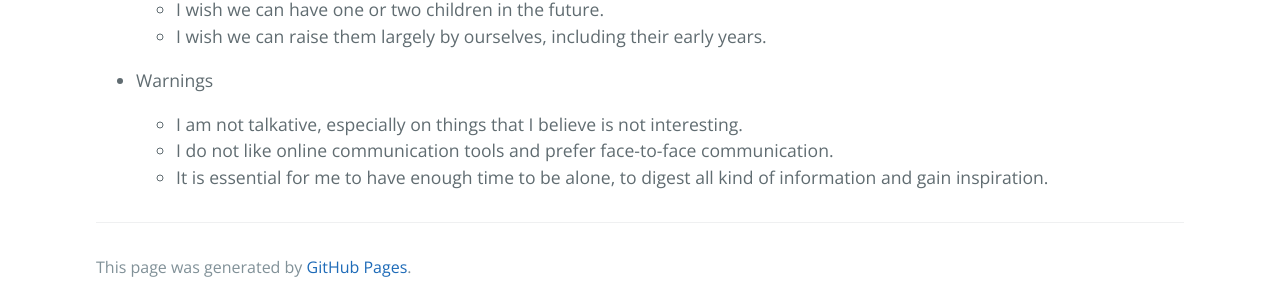
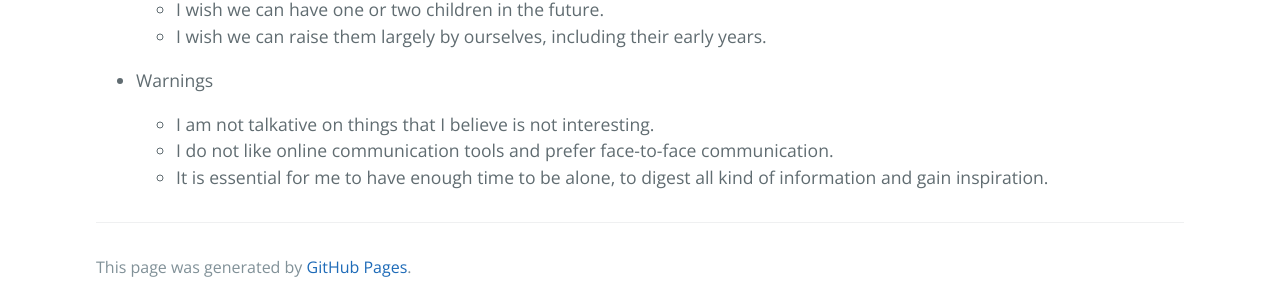
Before and after one commit to ZhimingZhou/zhimingzhou.github.io, a Jekyll site: the page built from _posts/2021-10-11-Prospective-Spouse.md, in a window 1280 px wide. Shown: the part 923-1230 px from the top of the page. Built offline with Jekyll 4.4.1, drawn with Linux system fonts in a browser that asks for light colours; comment, search, counter and statistics services are not loaded.

Commit message:
Update 2021-10-11-Prospective-Spouse.md

```diff
--- a/_posts/2021-10-11-Prospective-Spouse.md
+++ b/_posts/2021-10-11-Prospective-Spouse.md
@@ -37,6 +37,6 @@ I'm currently single and I'm looking forward to meeting my destined partner.
 <!--  -->
 - Warnings
 
-  - I am not talkative, especially on things that I believe is not interesting.
+  - I am not talkative on things that I believe is not interesting.
   - I do not like online communication tools and prefer face-to-face communication.
   - It is essential for me to have enough time to be alone, to digest all kind of information and gain inspiration.
```
